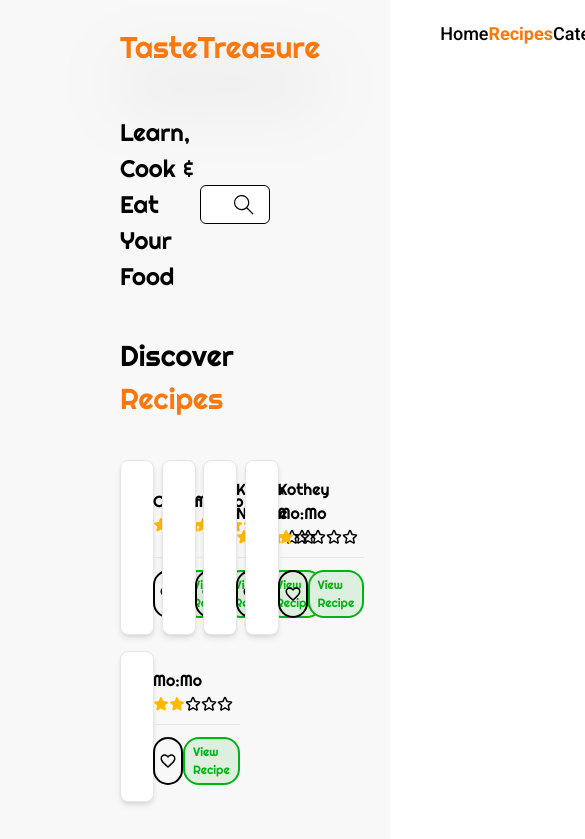
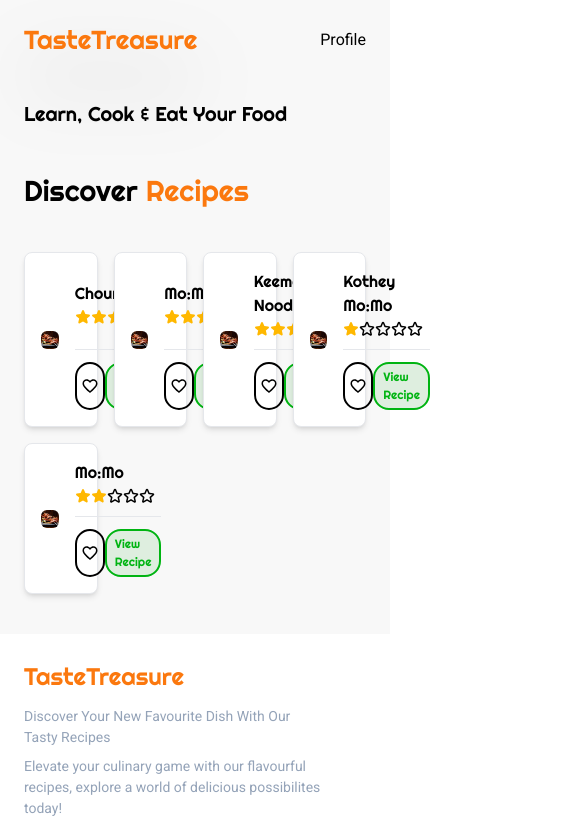
Before and after one commit to RoshanMaharjan7/RecipeWebAppFrontend, a React (Vite) app: page /recipes in a window 390 px wide. Shown: the top 839 px of the page, 585 px wide, since content can reach past the window. Built offline with nearby package versions, Linux system fonts and the light colour scheme.

Commit message:
Home Page Responsive update

```diff
--- a/src/components/Footer.tsx
+++ b/src/components/Footer.tsx
@@ -9,8 +9,8 @@ import { FaRegCopyright } from "react-icons/fa";
 
 const Footer = () => {
   return (
-    <footer className="bg-white px-[120px]">
-      <div className="flex justify-between flex-wrap py-[1.5rem]">
+    <footer className="bg-white px-[24px] sm:px-[40px] md:px-[120px]">
+      <div className="flex justify-between flex-wrap py-[1.5rem] space-y-4">
         <div className="flex flex-col gap-3 max-w-[300px]">
           <h3 className="text-[#fb780e] text-[1.5rem]">TasteTreasure</h3>
           <span className="text-slate-400 text-[14px] space-y-2">
--- a/src/components/Headbar.tsx
+++ b/src/components/Headbar.tsx
@@ -3,10 +3,10 @@ import { TfiSearch } from "react-icons/tfi";
 const Headbar = () => {
   return (
     <div className="flex justify-between items-center py-[20px]">
-      <h2 className="font-righteous text-[24px]">
+      <h2 className="font-righteous text-[20px]  sm:text-[24px]">
         Learn, Cook & Eat Your Food
       </h2>
-      <span className="relative max-w-[300px] flex-grow">
+      <span className="relative max-w-[300px] flex-grow hidden lg:block">
         <input
           type="text"
           placeholder="Search Recipe"
--- a/src/components/Layout.tsx
+++ b/src/components/Layout.tsx
@@ -5,10 +5,10 @@ import Footer from './Footer';
 const Layout = ({ children }:{children: React.ReactNode}) => {
   return (
     <div className='bg-[#F8F8F8]'>
-      <header className='px-[120px]'>
+      <header className='px-[24px] sm:px-[40px] md:px-[120px]'>
         <Navbar/>
       </header>
-      <main className='px-[120px]'>{children}</main>
+      <main className='px-[24px] sm:px-[40px] md:px-[120px]'>{children}</main>
       <Footer/>
     </div>
   );
--- a/src/components/Navbar.tsx
+++ b/src/components/Navbar.tsx
@@ -3,10 +3,10 @@ import { NavLink } from "react-router-dom";
 const Navbar = () => {
   return (
     <nav className="flex justify-between items-center py-[20px] gap-10">
-      <h1 className="drop-shadow-[0_35px_35px_rgba(0,0,0,0.25)] text-[#fb780e] text-3xl">
+      <h1 className="drop-shadow-[0_35px_35px_rgba(0,0,0,0.25)] text-[#fb780e] text-[26px] md:text-3xl">
         TasteTreasure
       </h1>
-      <span className="flex justify-evenly flex-grow px-20 max-w-[45rem]">
+      <span className="hidden lg:flex justify-evenly flex-grow px-20 max-w-[45rem] ">
         <NavLink
           to={"/"}
           style={({ isActive }) => {
--- a/src/components/pages/HomePage/Categories.tsx
+++ b/src/components/pages/HomePage/Categories.tsx
@@ -2,7 +2,7 @@ import CategoryCard from "../../CategoryCard"
 
 const Categories = () => {
   return (
-    <div className="py-[80px] space-y-10">
+    <div className="py-[40px] space-y-10">
         <h2 className="text-[1.8rem]">Recipe <span className="text-[#fb780e]">Category</span></h2>
         <div className="grid xl:grid-cols-3 lg:grid-cols-2 grid-cols-1 gap-4">
           <CategoryCard/>
--- a/src/components/pages/HomePage/HomeBanner.tsx
+++ b/src/components/pages/HomePage/HomeBanner.tsx
@@ -1,8 +1,8 @@
 const HomeBanner = () => {
   return (
-    <div className="flex h-[79vh] justify-between">
-      <div className="w-[50%] flex justify-center flex-col gap-8">
-        <h3 className="text-[56px] font-semibold flex flex-col">
+    <div className="flex h-fit lg:h-[79vh] justify-between py-[20px] md:py-0">
+      <div className="lg:w-[50%] flex justify-center flex-col gap-8">
+        <h3 className="text-[40px] md:text-[48px] lg:text-[56px] font-semibold flex flex-col">
           Discover Your New Favourite Dish With Our{" "}
           <span className="text-[#fb780e]">Tasty Recipes</span>
         </h3>
@@ -14,7 +14,7 @@ const HomeBanner = () => {
 
         <button className="w-fit bg-[#fb780e] px-4 py-3 rounded-full font-medium text-[#F8F8F8]">Explore Recipes</button>
       </div>
-      <div className="w-[50%] bg-[url('../HomeImage.jpg')] bg-cover"></div>
+      <div className="hidden lg:block w-[50%] bg-[url('../HomeImage.jpg')] bg-cover"></div>
     </div>
   );
 };
```
